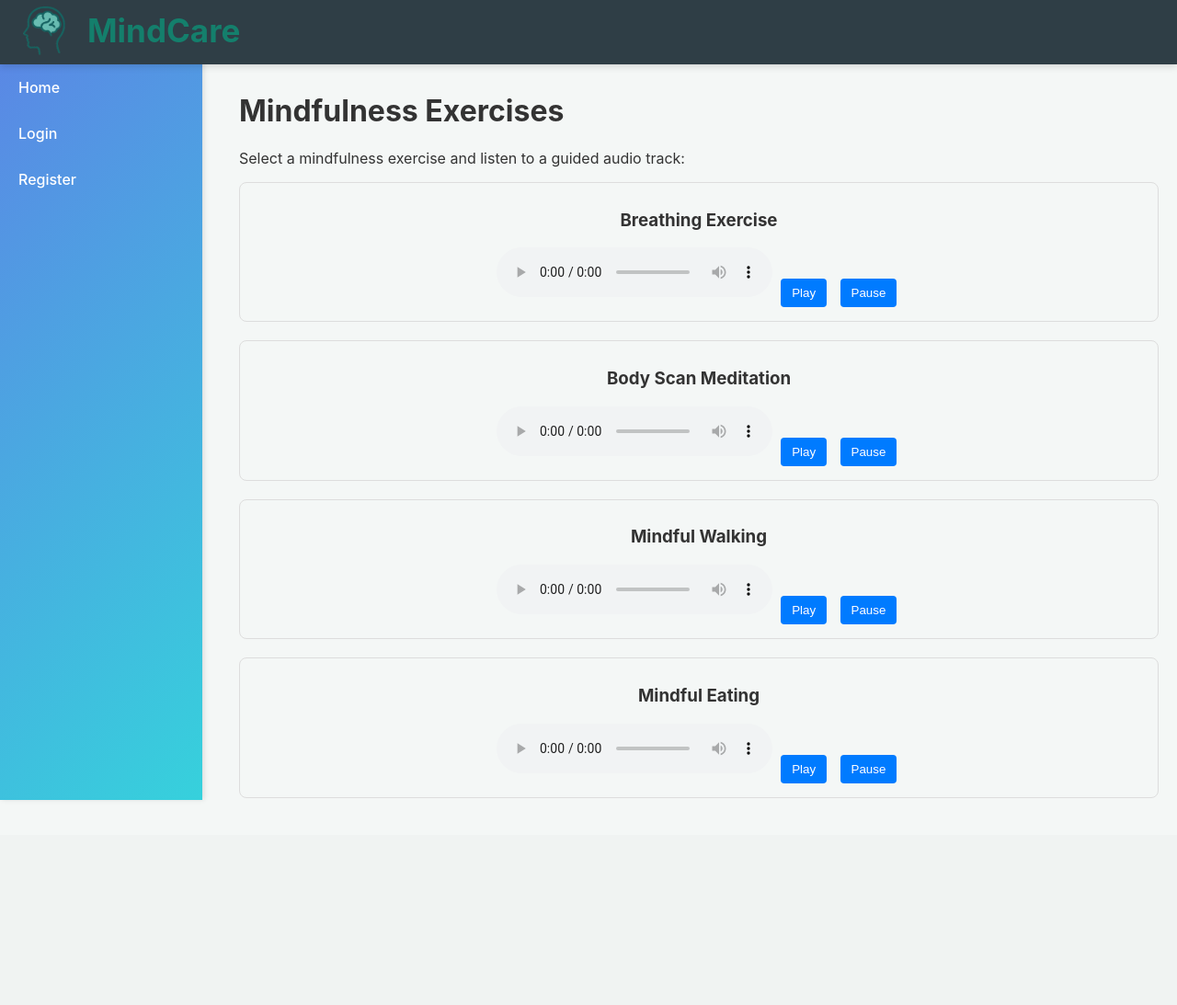
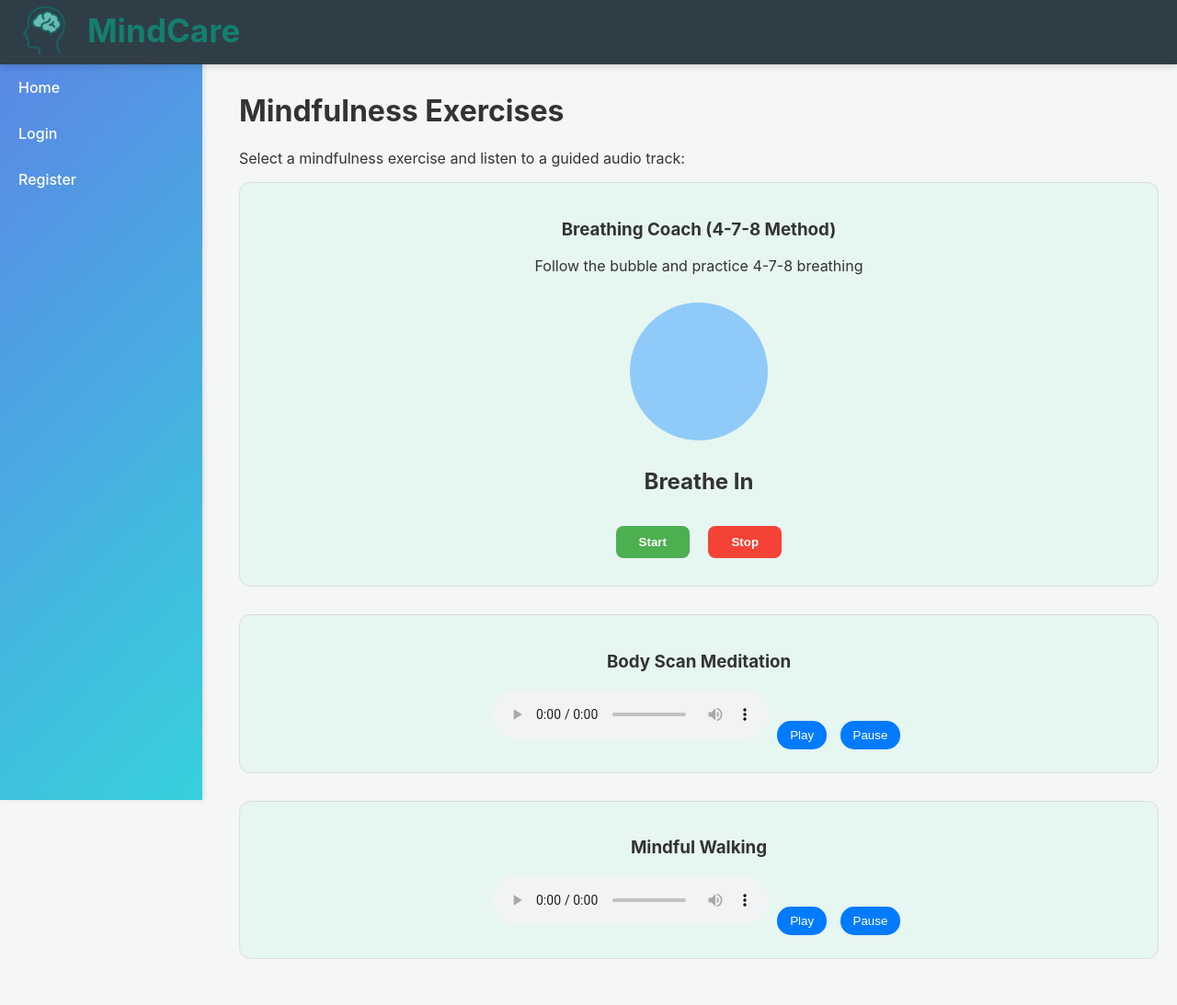
Before and after one commit to Suhasi123/Neuromatics, a Flask app: page /mindfulness in a window 1280 px wide. Shown: the whole page at 92% size. Before the commit the page ends 908 px from the top, so only its background shows below. Run offline with Flask 3, Linux system fonts and the light colour scheme.

Commit message:
Added Audio and Updated Mindfulness Exercises

```diff
--- a/MentalHealth/src/templates/base.html
+++ b/MentalHealth/src/templates/base.html
@@ -229,11 +229,11 @@
         <ul>
             <li><a href="{{ url_for('index') }}">Home</a></li>
             {% if 'user_id' in session %}
-                <li><a href="{{ url_for('chatbot_route') }}">Mindfulness Chatbot</a></li>
+                <li><a href="{{ url_for('chatbot_route') }}">Mindfulness Assistant</a></li>
                 <li><a href="{{ url_for('mood_tracker') }}">Mood Tracker</a></li>
                 <li><a href="{{ url_for('visualization') }}">Mood Visualization</a></li>
                 <li><a href="{{ url_for('mindfulness') }}">Mindfulness Exercises</a></li>
-				<li><a href="{{ url_for('breathing') }}">Breathing Exercise</a></li>
+				<!-- <li><a href="{{ url_for('breathing') }}">Breathing Exercise</a></li> -->
                 <li class="dropdown">
                     <div class="dropbtn">Games &nbsp;&nbsp;&nbsp;<span class="arrow"></span></div>
                     <div class="dropdown-content">
--- a/MentalHealth/src/templates/mindfulness.html
+++ b/MentalHealth/src/templates/mindfulness.html
@@ -1,23 +1,31 @@
-{% extends 'base.html' %}
+
+{% extends "base.html" %}
 
 {% block content %}
 <h1>Mindfulness Exercises</h1>
 <p>Select a mindfulness exercise and listen to a guided audio track:</p>
 
-<div class="exercise">
-    <h3>Breathing Exercise</h3>
-    <audio id="breathingAudio" controls>
-        <source src="{{ url_for('static', filename='audio/breathing.mp3') }}" type="audio/mpeg">
-        Your browser does not support the audio tag.
-    </audio>
-    <button onclick="playAudio('breathingAudio')">Play</button>
-    <button onclick="pauseAudio('breathingAudio')">Pause</button>
+<!-- Breathing Coach -->
+<div class="exercise breathing-container">
+  <h3>Breathing Coach (4-7-8 Method)</h3>
+  <p>Follow the bubble and practice 4-7-8 breathing</p>
+
+  <div class="circle"></div>
+  <div class="instructions">
+    <p id="breathing-text">Breathe In</p>
   </div>
 
+  <audio id="breathing-audio" src="{{ url_for('static', filename='audio/breathing.mp3') }}" preload="auto" loop></audio>
+
+  <button id="startBtn">Start</button>
+  <button id="stopBtn">Stop</button>
+</div>
+
+<!-- Other Mindfulness Exercises -->
 <div class="exercise">
   <h3>Body Scan Meditation</h3>
   <audio id="bodyScanAudio" controls>
-        <source src="{{ url_for('static', filename='audio/body_scan.mp3') }}" type="audio/mpeg">
+    <source src="{{ url_for('static', filename='audio/meditation.mp3') }}" type="audio/mpeg">
     Your browser does not support the audio tag.
   </audio>
   <button onclick="playAudio('bodyScanAudio')">Play</button>
@@ -27,14 +35,14 @@
 <div class="exercise">
   <h3>Mindful Walking</h3>
   <audio id="walkingAudio" controls>
-        <source src="{{ url_for('static', filename='audio/walking.mp3') }}" type="audio/mpeg">
+    <source src="{{ url_for('static', filename='audio/mindful_walk.mp3') }}" type="audio/mpeg">
     Your browser does not support the audio tag.
   </audio>
   <button onclick="playAudio('walkingAudio')">Play</button>
   <button onclick="pauseAudio('walkingAudio')">Pause</button>
 </div>
 
-<div class="exercise">
+<!-- <div class="exercise">
   <h3>Mindful Eating</h3>
   <audio id="eatingAudio" controls>
     <source src="{{ url_for('static', filename='audio/eating.mp3') }}" type="audio/mpeg">
@@ -42,34 +50,36 @@
   </audio>
   <button onclick="playAudio('eatingAudio')">Play</button>
   <button onclick="pauseAudio('eatingAudio')">Pause</button>
-</div>
+</div> -->
 
+<!-- Audio JS -->
 <script>
   function playAudio(id) {
-        let audio = document.getElementById(id);
-        audio.play();
+    document.getElementById(id).play();
   }
 
   function pauseAudio(id) {
-        let audio = document.getElementById(id);
-        audio.pause();
+    document.getElementById(id).pause();
   }
 </script>
 
+<!-- Styles -->
 <style>
   .exercise {
-        margin-bottom: 20px;
-        padding: 10px;
+    margin-bottom: 30px;
+    padding: 20px;
     border: 1px solid #ddd;
-        border-radius: 8px;
+    border-radius: 12px;
     text-align: center;
+    /* background-color: #f9f9f9; */
+    background-color: #e6f6f1;
   }
 
   button {
     margin: 5px;
-        padding: 8px 12px;
+    padding: 8px 14px;
     border: none;
-        border-radius: 4px;
+    border-radius: 15px;
     background-color: #007bff;
     color: white;
     cursor: pointer;
@@ -78,6 +88,50 @@
   button:hover {
     background-color: #0056b3;
   }
+
+  .breathing-container {
+    text-align: center;
+  }
+
+  .circle {
+    width: 150px;
+    height: 150px;
+    background-color: #90caf9;
+    border-radius: 50%;
+    margin: 30px auto;
+    transition: transform 4s ease-in-out;
+  }
+
+  .instructions {
+    font-size: 1.5rem;
+    font-weight: bold;
+    margin-top: 20px;
+  }
+
+  #startBtn, #stopBtn {
+    width: 80px;
+    height: 35px;
+    font-weight: bold;
+    border-radius: 8px;
+    margin: 10px 8px;
+  }
+
+  #startBtn {
+    background-color: #4CAF50;
+    color: white;
+  }
+
+  #stopBtn {
+    background-color: #f44336;
+    color: white;
+  }
+
+  .controls{
+    border: 2px black solid;
+  }
 </style>
+{% endblock %}
 
+{% block scripts %}
+<script src="{{ url_for('static', filename='breathing.js') }}"></script>
 {% endblock %}
```
Also changed, not shown: 2 other files. Lines whose indentation alone changed are shown as unchanged.
